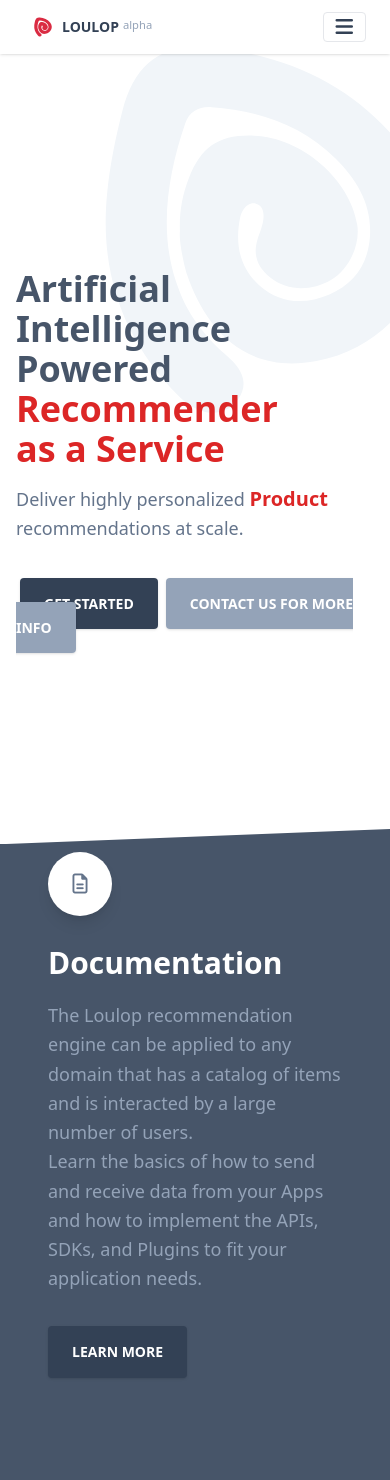
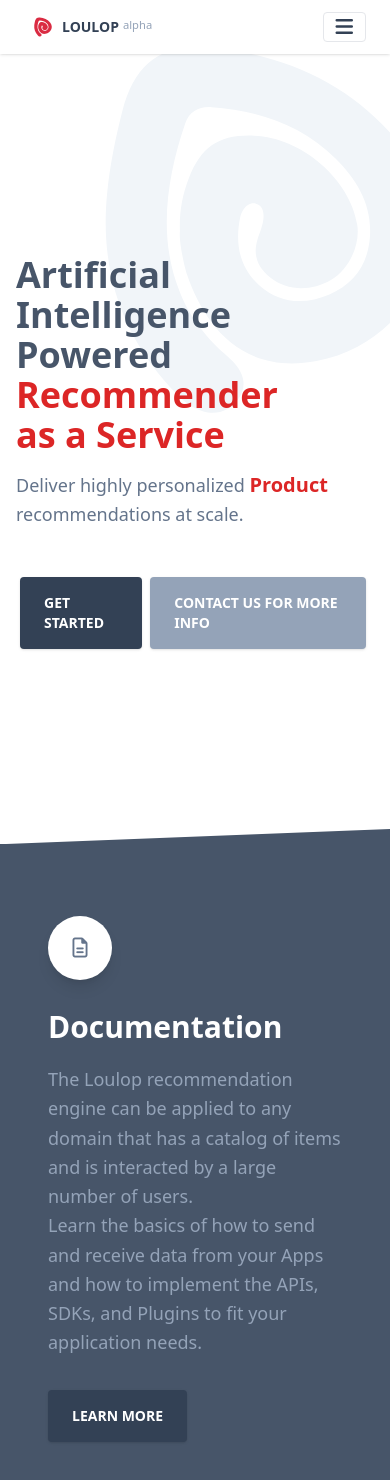
Before and after one commit to Loulop/raas-home-app, a Next.js app: page / in a window 390 px wide. Shown: the top 1480 px of the page. Built offline with nearby package versions, Linux system fonts and the light colour scheme.

Commit message:
Update index.tsx

```diff
--- a/src/pages/index.tsx
+++ b/src/pages/index.tsx
@@ -31,7 +31,7 @@ const Home: NextPage = () => {
               <span>recommendations at scale.</span>
             </p>
             {/**/}
-            <div className="mt-12">
+            <div className="mt-12 flex">
               <a
                 href="/apps"
                 className="github-star ml-1 text-white font-bold px-6 py-4 rounded outline-none focus:outline-none mr-2 mb-1 bg-slate-700 active:bg-slate-600 uppercase text-sm shadow hover:shadow-lg"
@@ -74,7 +74,7 @@ const Home: NextPage = () => {
         </div>
         <div className="container mx-auto pb-64">
           <div className="flex flex-wrap justify-center">
-            <div className="w-full md:w-5/12 px-12 md:px-4 ml-auto mr-auto md:mt-32">
+            <div className="w-full md:w-5/12 px-12 md:px-4 ml-auto mr-auto md:mt-32 mt-16">
               <div className="text-slate-500 p-3 text-center inline-flex items-center justify-center w-16 h-16 mb-6 shadow-lg rounded-full bg-white">
                 <i className="far fa-file-alt text-xl"></i>
               </div>
```
